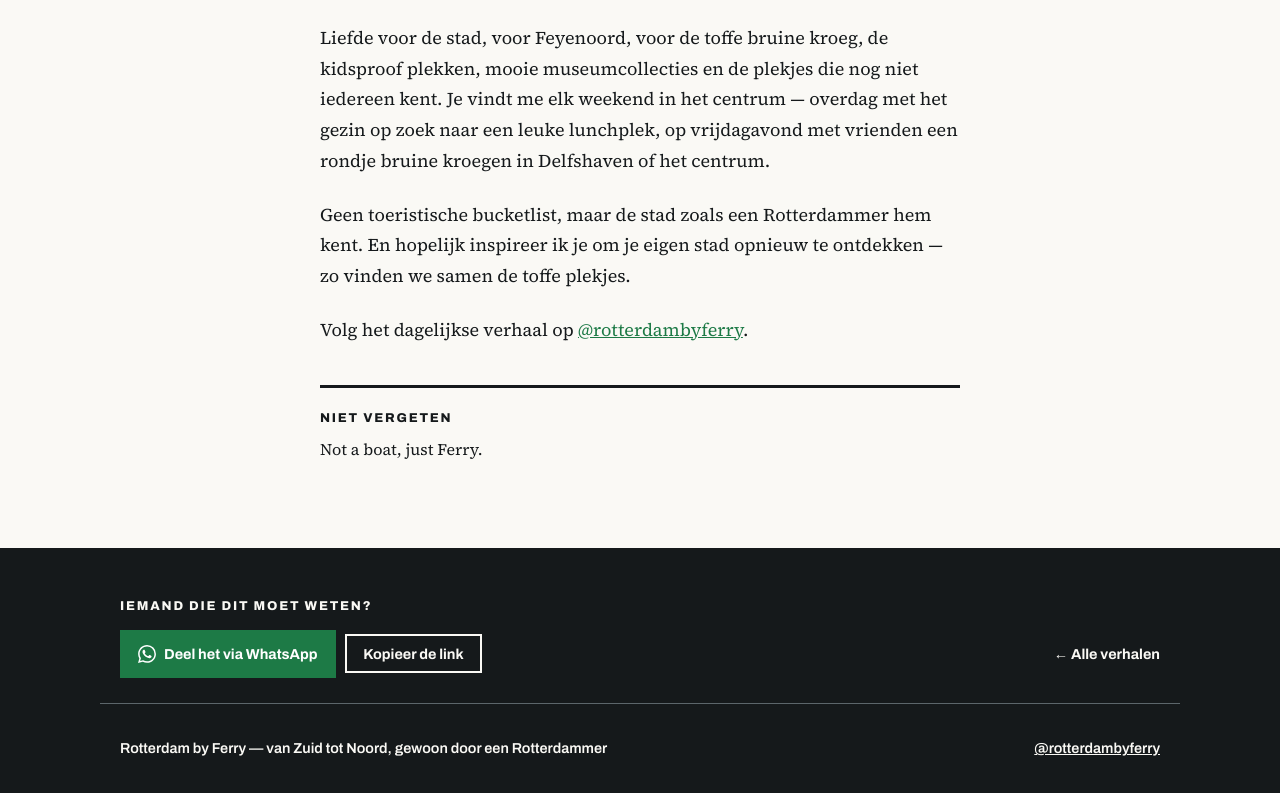
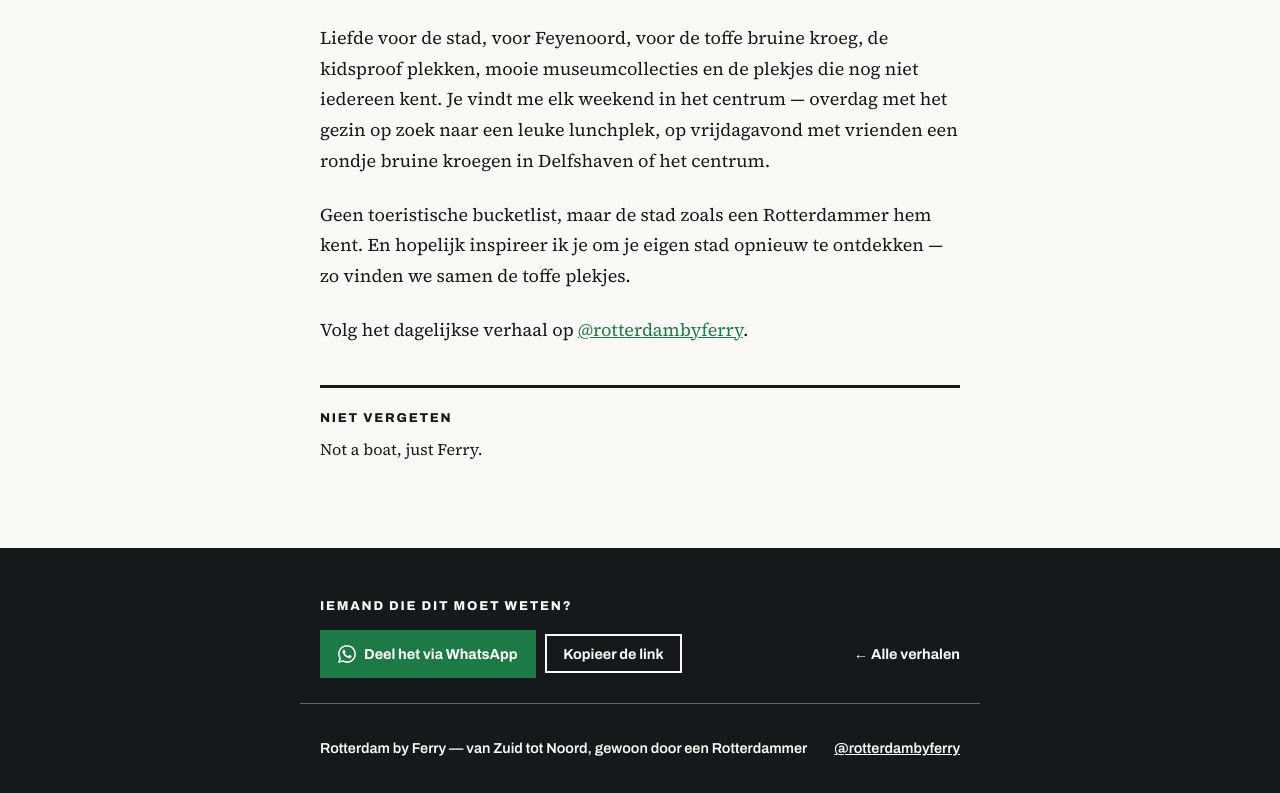
Before and after one commit to Rotterdambyferry/rotterdambyferry, a website: page over.html in a window 1280 px wide. Shown: the part 336-1129 px from the top of the page. Drawn offline with Linux system fonts and the light colour scheme.

Commit message:
Footer-inhoud lijnt op artikelpagina's uit met de smalle leeskolom
Op posts en de over-pagina krijgen het deelknoppenblok en de
colofonregel dezelfde max-breedte als het artikel (680px); de donkere
achtergrond blijft de volle schermbreedte vullen. Homepage en
kaartpagina blijven op de sitebreedte (1080px), daar klopte het al.

Co-Authored-By: Claude Fable 5 <noreply@anthropic.com>

```diff
--- a/assets/style.css
+++ b/assets/style.css
@@ -468,6 +468,13 @@ a:focus-visible, button:focus-visible {
   text-decoration: none;
   margin-left: auto;
 }
+/* Op artikelpagina's (posts + over) lijnt de footer-inhoud uit met de smalle
+   leeskolom; de donkere achtergrond blijft wel de volle schermbreedte vullen.
+   Op de homepage en kaartpagina is de content zelf 1080px, daar klopt het al. */
+body:has(.artikel) .footer-delen,
+body:has(.artikel) .site-footer .inner {
+  max-width: var(--leesbreedte);
+}
 
 @media (prefers-reduced-motion: no-preference) {
   .kaart { transition: transform 0.15s ease; }
```
